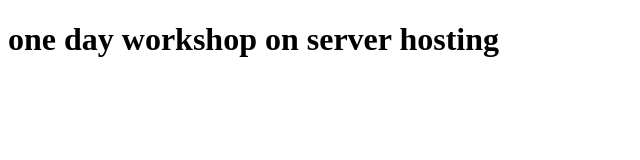
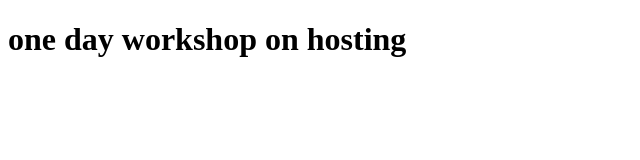
Before and after one commit to VARUNI123/web, a plain HTML site: page index.html in a window 1280 px wide. Shown: the whole page, without its empty margins (0-640 px from the left). Drawn offline with Linux system fonts and the light colour scheme.

Commit message:
Add files via upload

```diff
--- a/index.html
+++ b/index.html
@@ -4,7 +4,7 @@
 	<title>web</title>
 </head>
 <body>
-	<h1>one day workshop on server hosting</h1>
+	<h1>one day workshop on hosting</h1>
 
 </body>
 </html>
```
